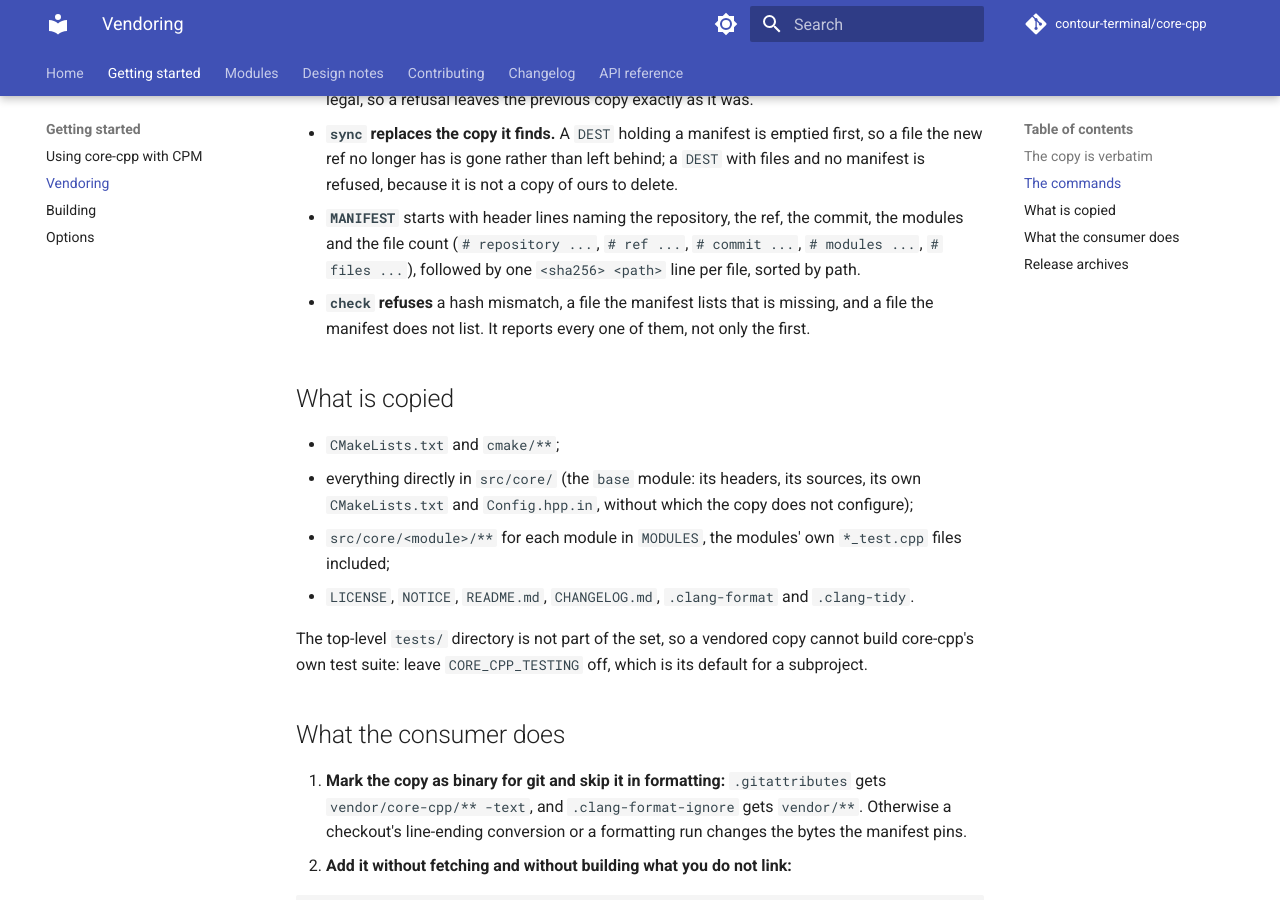
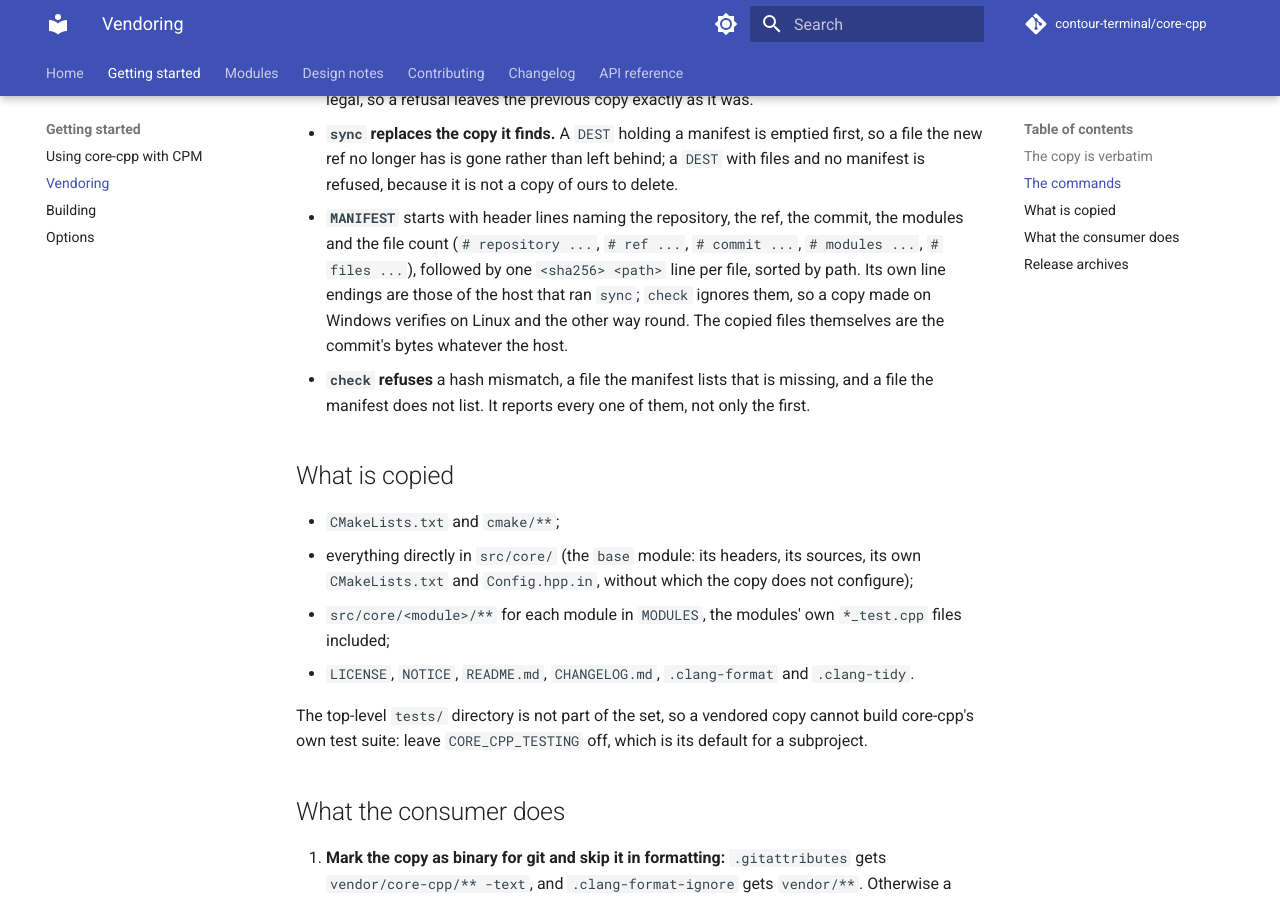
Before and after one commit to contour-terminal/core-cpp, an MkDocs documentation site: the page built from docs/vendoring.md, in a window 1280 px wide and 900 px high, scrolled down 1019 px. Built offline with MkDocs 1.6.1 and Material for MkDocs 9.7.7, drawn with Linux system fonts in a browser that asks for light colours; comment, search, counter and statistics services are not loaded.

Commit message:
docs: the manifest's own line endings are the writing host's
CMake writes a text file in the host's convention and script mode has no binary
write, so a MANIFEST synced on Windows carries CRLF. It decides nothing --
MODE=check reads it with file(STRINGS), which ignores CR, so a copy made on one
host verifies on the other -- but the comment claimed the bytes were the same
everywhere, and they are not. The copied files are: each is written from git's
blob through a process's stdout, which is never translated.

Signed-off-by: Christian Parpart <christian@parpart.family>

```diff
--- a/docs/vendoring.md
+++ b/docs/vendoring.md
@@ -43,7 +43,10 @@ cmake -DMODE=check -DDEST=<dir> -P <dir>/cmake/CoreCppVendor.cmake
   is refused, because it is not a copy of ours to delete.
 - **`MANIFEST`** starts with header lines naming the repository, the ref, the commit, the modules
   and the file count (`# repository ...`, `# ref ...`, `# commit ...`, `# modules ...`,
-  `# files ...`), followed by one `<sha256>  <path>` line per file, sorted by path.
+  `# files ...`), followed by one `<sha256>  <path>` line per file, sorted by path. Its own line
+  endings are those of the host that ran `sync`; `check` ignores them, so a copy made on Windows
+  verifies on Linux and the other way round. The copied files themselves are the commit's bytes
+  whatever the host.
 - **`check` refuses** a hash mismatch, a file the manifest lists that is missing, and a file the
   manifest does not list. It reports every one of them, not only the first.
 
```
Also changed, not shown: 1 other file.
